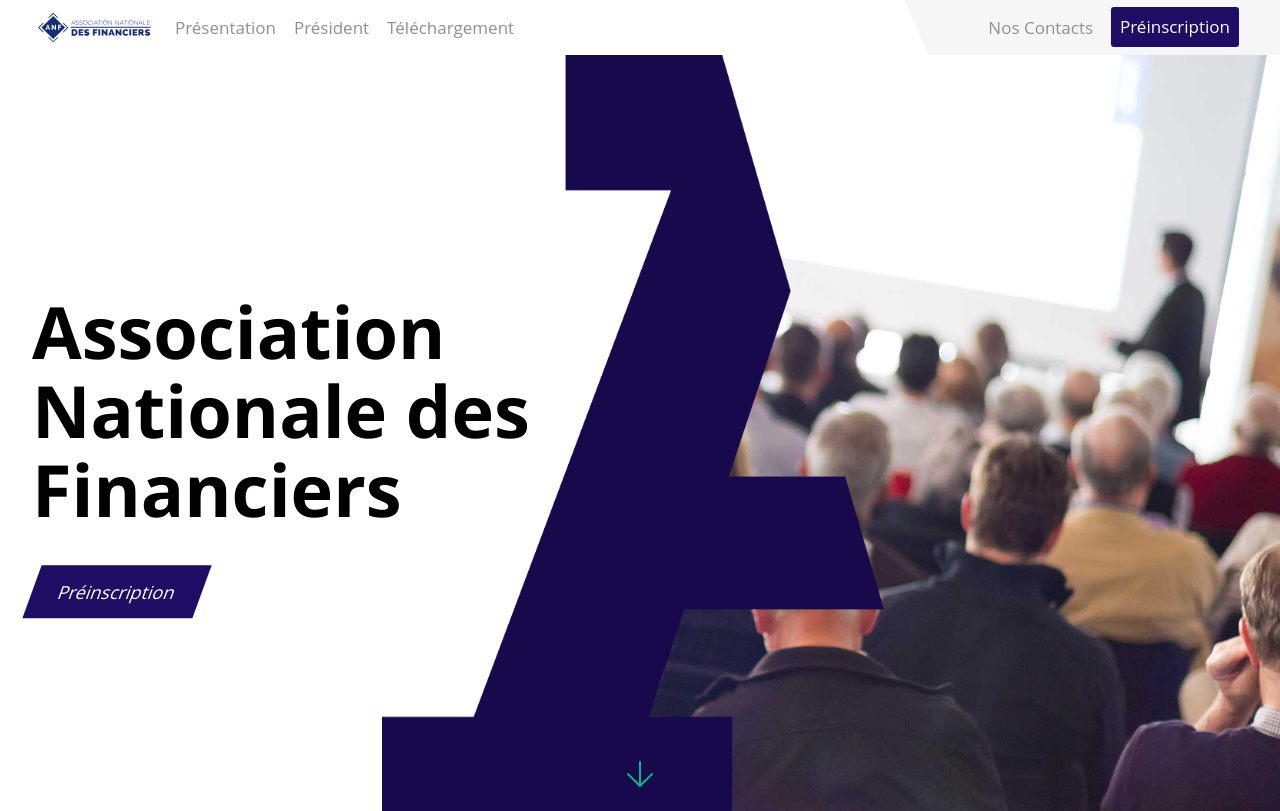
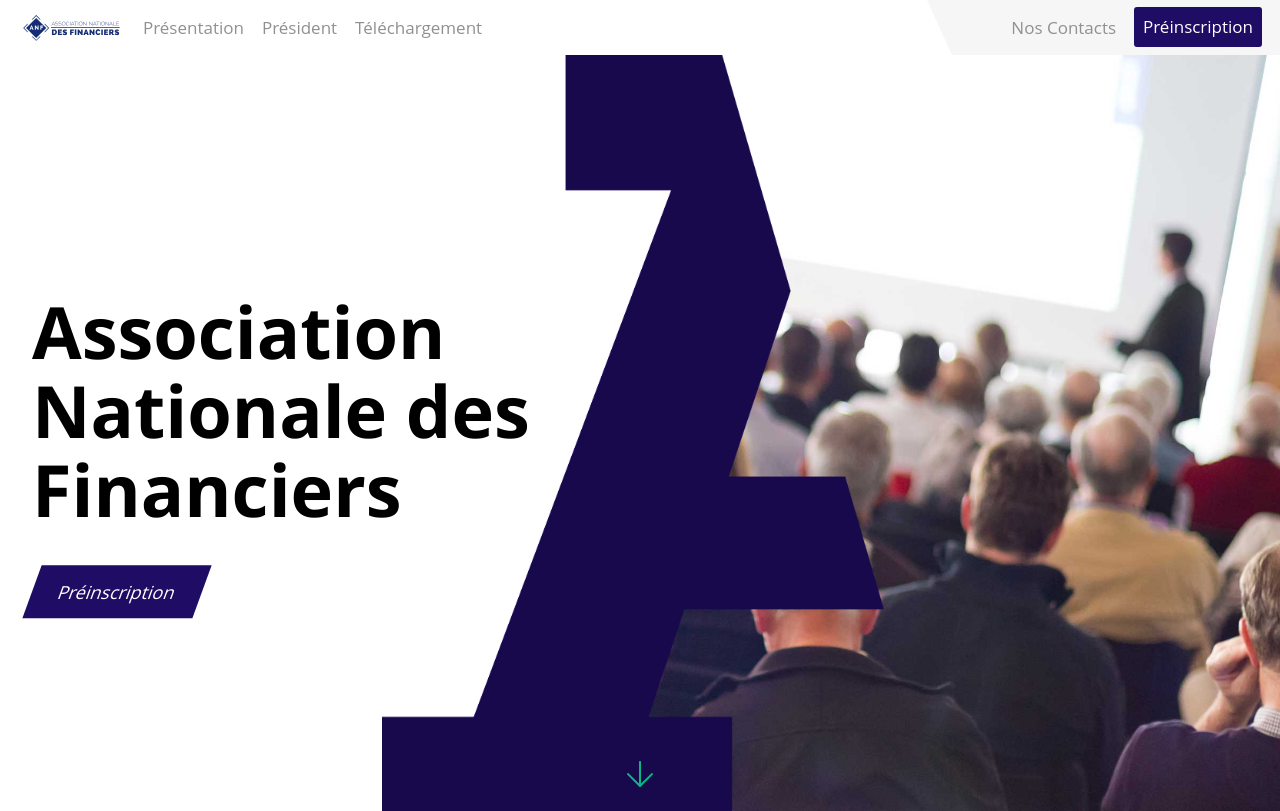
Before and after one commit to siemah/anf, a Gatsby site: page / in a window 1280 px wide. Shown: the top 811 px of the page. Built offline with nearby package versions, Linux system fonts and the light colour scheme; Gatsby itself is replaced by a stand-in of ours; a web font is replaced by a local one.

Commit message:
ref:ajuste padding of the header

```diff
--- a/src/assets/css/header.css
+++ b/src/assets/css/header.css
@@ -120,7 +120,6 @@
 .main-menu__right {
   position: relative;
   background-color: #f6f6f6;
-  padding-right: 2.5%;
 }
 .main-menu__right::before,
 .main-menu__right::after {
--- a/src/assets/css/shared.css
+++ b/src/assets/css/shared.css
@@ -863,11 +863,20 @@
 .pl0 {
   padding-left: 0 !important;
 }
+.pl-1 {
+  padding-left: 1rem;
+}
+.pr-05 {
+  padding-right: .5rem;
+}
 .pr0 {
   padding-right: 0 !important;
 }
 .capitalize {
   text-transform: capitalize !important;
+}
+.uppercase {
+  text-transform: uppercase !important;
 }
 .line-through{
   text-decoration: line-through !important;
--- a/src/components/header/MainMenu.js
+++ b/src/components/header/MainMenu.js
@@ -87,11 +87,11 @@
         <div className="fake-bar half"></div>
         <div className="fake-bar "></div>
       </button>
-      <Container>
-        <BrandLogo className='main-menu__logo-brand left' onClickLink={onClickLink} />
+      <div>
+        <BrandLogo className='main-menu__logo-brand left pl-1' onClickLink={onClickLink} />
         <MenuBlock className='main-menu__center left js-main-menu__container' onClickLink={onClickLink} itemsList={centerItems} />
-      </Container>
-      <MenuBlock className='main-menu__right right js-main-menu__container' onClickLink={onClickLink} itemsList={rightItems} />
+      </div>
+      <MenuBlock className='main-menu__right right js-main-menu__container pr-05' onClickLink={onClickLink} itemsList={rightItems} />
     </nav>
   )
 }
--- a/src/components/header/MenuBlock.js
+++ b/src/components/header/MenuBlock.js
@@ -8,7 +8,6 @@
       itemsList.map(item => (
         <li className="main-menu__item" key={item.url}>
           <Link
-            cover direction='down' bg="#1e0c65"
             to={item.url}
             className={`main-menu__link ${item.className || ''}`}
             onClick={onClickLink} >
--- a/src/components/widgets/BrandLogo.js
+++ b/src/components/widgets/BrandLogo.js
@@ -6,7 +6,6 @@
 
 const BrandLogo = ({ className = '', onClickLink = () => { }, ...rest }) => (
   <Link
-    cover direction='up' bg="#1e0c65"
     to='/'
     onClick={onClickLink}
     className={`logo-brand-block ${className}`}
```
Also changed, not shown: src/assets/images/anf-opengraph.png (added), src/assets/images/gatsby-icon.png (deleted).
